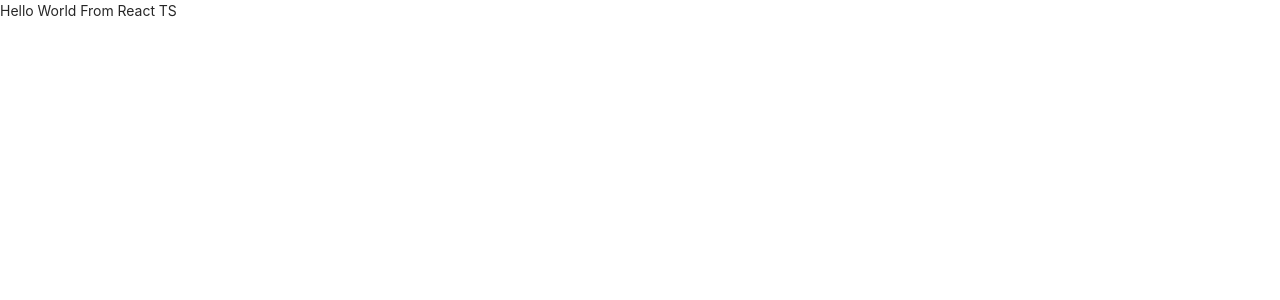
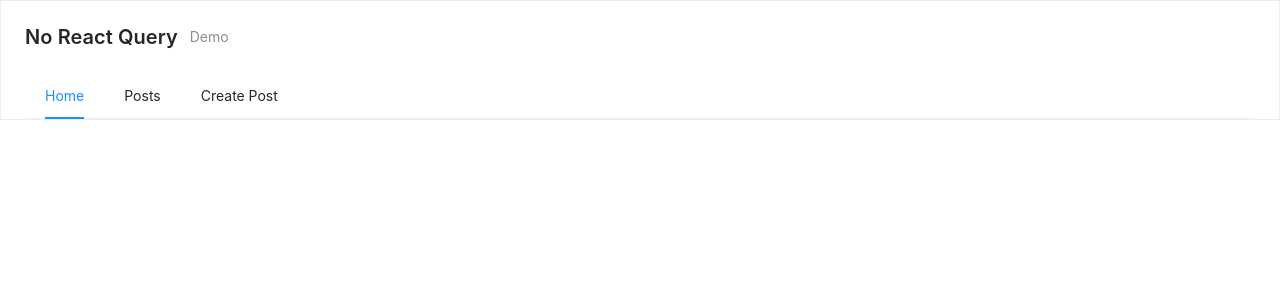
Before and after one commit to xamQrexii/react-query-ts, a React (Create React App) app: page / in a window 1280 px wide. Shown: the top 300 px of the page. Built offline with nearby package versions, Linux system fonts and the light colour scheme.

Commit message:
feat: implement header

```diff
--- a/package.json
+++ b/package.json
@@ -40,5 +40,9 @@
       "last 1 firefox version",
       "last 1 safari version"
     ]
+  },
+  "devDependencies": {
+    "sass": "^1.34.1",
+    "sass-loader": "^12.0.0"
   }
 }
--- a/src/App.tsx
+++ b/src/App.tsx
@@ -1,7 +1,12 @@
 import React from "react";
+import Header from "./components/header/Header";
 
 const App: React.FC = () => {
-  return <>Hello World From React TS</>;
+  return (
+    <>
+      <Header />
+    </>
+  );
 };
 
 export default App;
--- /dev/null
+++ b/src/components/header/Header.scss
@@ -0,0 +1,3 @@
+.site-page-header {
+  border: 1px solid rgb(235, 237, 240);
+}
--- /dev/null
+++ b/src/components/header/Header.tsx
@@ -0,0 +1,16 @@
+import React from "react";
+import { PageHeader } from "antd";
+import Navbar from "../navbar/Navbar";
+
+import "./Header.scss";
+
+const Header: React.FC = () => (
+  <PageHeader
+    className="site-page-header"
+    title="No React Query"
+    subTitle="Demo"
+    footer={<Navbar />}
+  />
+);
+
+export default Header;
--- /dev/null
+++ b/src/components/navbar/Navbar.tsx
@@ -0,0 +1,12 @@
+import React from "react";
+import { Menu } from "antd";
+
+const Navbar: React.FC = () => (
+  <Menu mode="horizontal" defaultSelectedKeys={["1"]}>
+    <Menu.Item key="1">Home</Menu.Item>
+    <Menu.Item key="2">Posts</Menu.Item>
+    <Menu.Item key="3">Create Post</Menu.Item>
+  </Menu>
+);
+
+export default Navbar;
```
Also changed, not shown: 1 other file (tests, documents, lock files or other folders).
